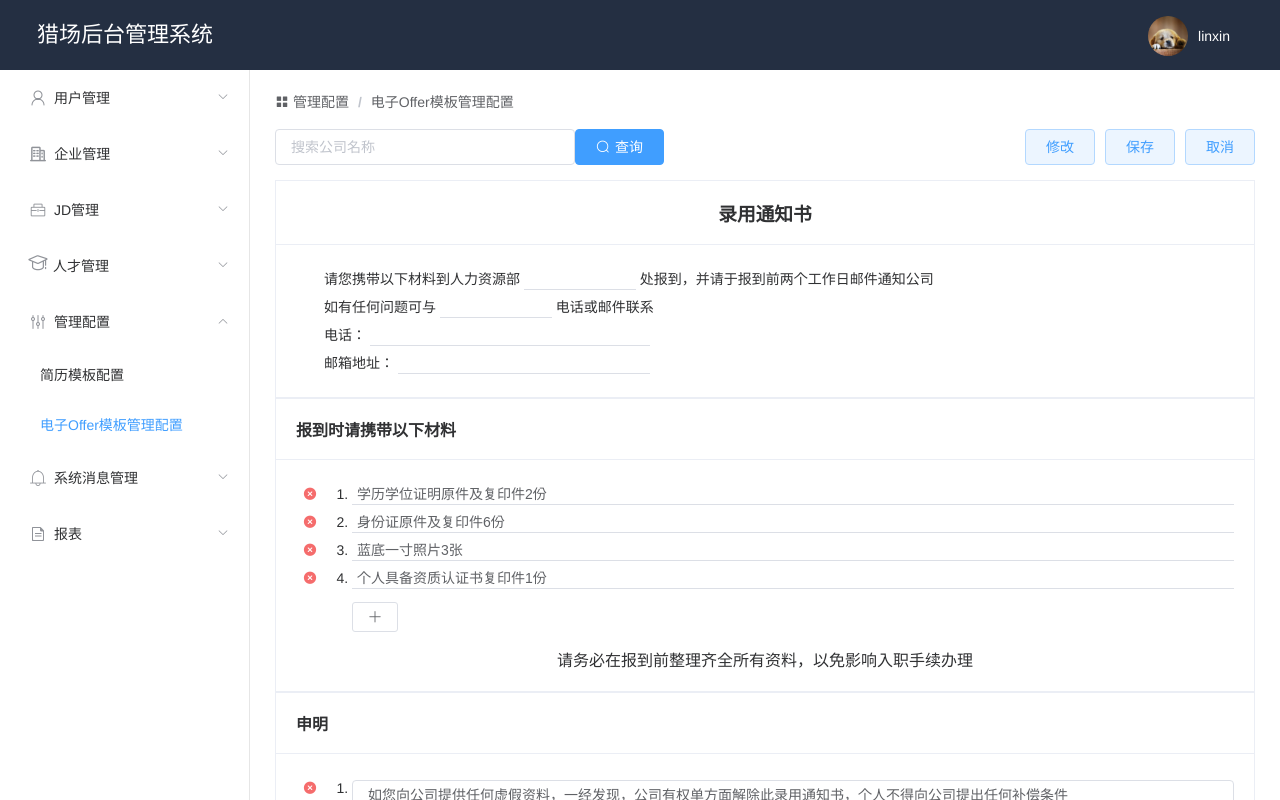
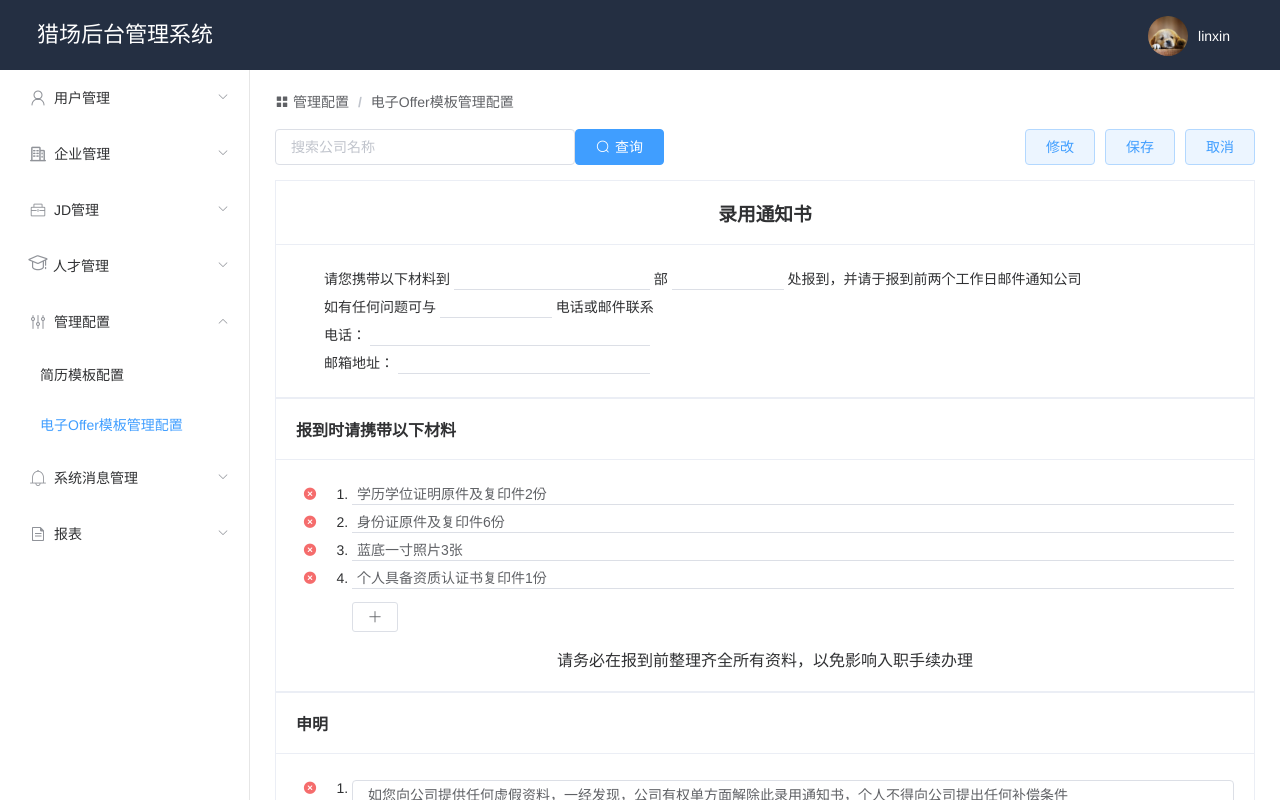
Before and after one commit to jingjing0207/liechangManagementWeb, a Vue app: page /#/sendOfferConfigure in a window 1280 px wide. Built offline with nearby package versions, Linux system fonts and the light colour scheme; what vue-simple-uploader would draw is missing.

Commit message:
电子offer配置

```diff
--- a/src/components/page/SendOfferConfigure.vue
+++ b/src/components/page/SendOfferConfigure.vue
@@ -21,7 +21,9 @@
                     <h3>录用通知书</h3>
                 </div>
                 <div>
-                    <p>请您携带以下材料到人力资源部
+                    <p>请您携带以下材料到
+                        <el-input style="width:14em;"/>
+                        部
                         <el-input style="width:8em;"/>
                         处报到，并请于报到前两个工作日邮件通知公司
                     </p>
@@ -63,7 +65,10 @@
                 <el-button size="mini" icon="el-icon-plus" class="add-button" @click="addShenming"/>
             </el-card>
             <el-card class="offer-box">
-                <h5>非常欢迎您加入<el-input :style="{width:'calc(' + inp.dbLength() + 'em + 12px)'}" v-model="inp"></el-input>这个大家庭</h5>
+                <h5>非常欢迎您加入
+                    <el-input :style="{width:'calc(' + inp.dbLength() + 'em + 12px)'}" v-model="inp"></el-input>
+                    这个大家庭
+                </h5>
                 <h5>祝您工作愉快</h5>
                 <p class="footer">请扫描二维码</p>
                 <p class="footer">中软国际科技服务有限公司</p>
@@ -75,7 +80,7 @@
 </template>
 
 <script>
-    String.prototype.dbLength = function() {
+    String.prototype.dbLength = function () {
         let str = this, leg = str.length;
         for (let i in str) {
             if (str.hasOwnProperty(i)) {
@@ -83,7 +88,7 @@
                 if (db) leg += 1;
             }
         }
-        return leg/2;
+        return leg / 2;
     };
     export default {
         data() {
@@ -109,11 +114,11 @@
 
             },
             removeItem1(index) {
-                this.cl.splice(index,1)
+                this.cl.splice(index, 1)
                 console.info(this.cl)
             },
             removeItem2(index) {
-                this.sm.splice(index,1)
+                this.sm.splice(index, 1)
                 console.info(this.sm)
             },
             addCailiao() {
```
